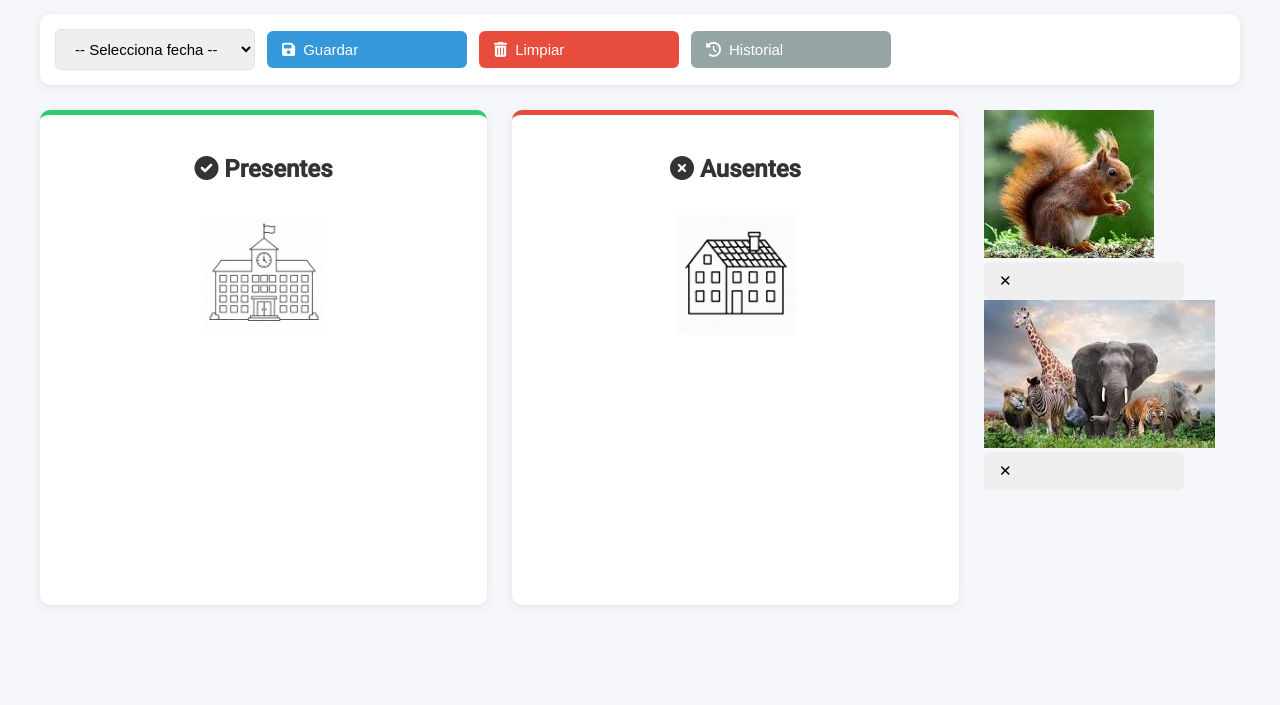
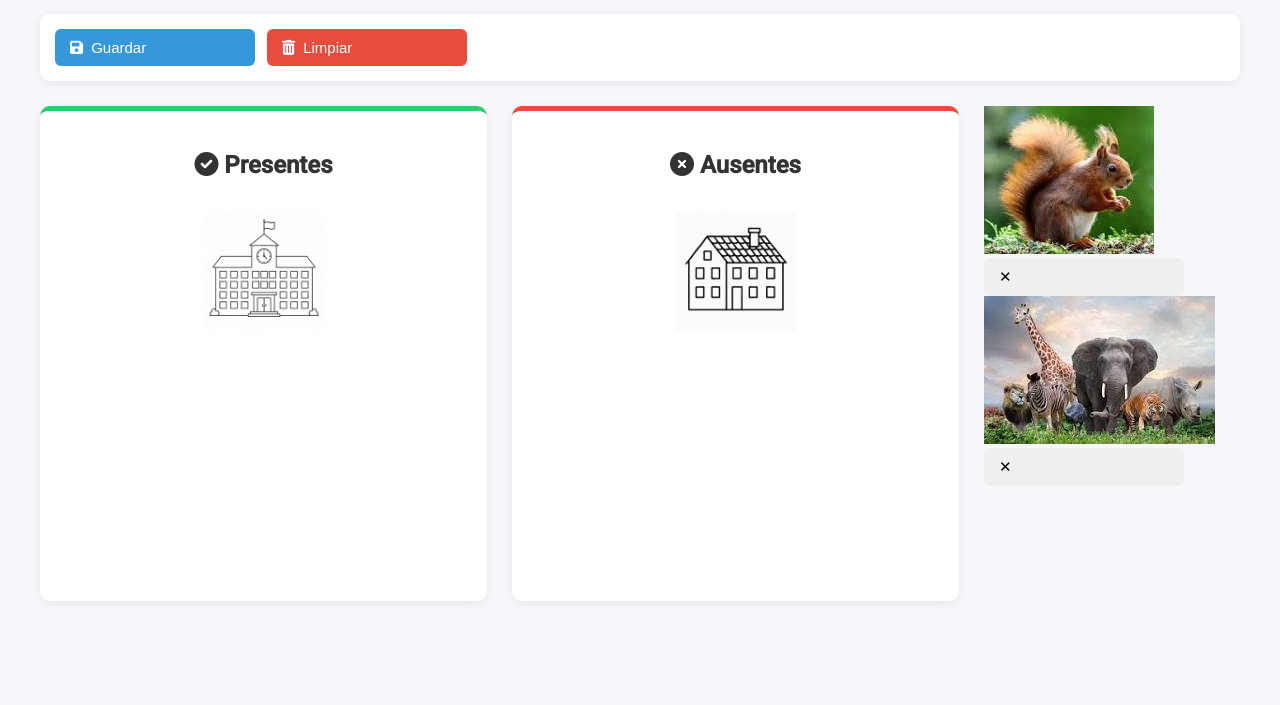
Before and after one commit to paulaartes/pagweb, a plain HTML site: page index.html in a window 1280 px wide. Shown: the part 95-800 px from the top of the page. Drawn offline with Linux system fonts and the light colour scheme; no server answers; files whose address does not match are found by name.

Commit message:
Update index.html

```diff
--- a/index.html
+++ b/index.html
@@ -116,17 +116,11 @@
   <h1><i class="fas fa-clipboard-check"></i> Registro de Asistencia</h1>
 
   <div class="controls">
-    <select id="fecha-select" onchange="cargarAsistencia(this.value)">
-      <option value="">-- Selecciona fecha --</option>
-    </select>
     <button class="btn-save" onclick="guardarAsistencia()">
       <i class="fas fa-save"></i> Guardar
     </button>
     <button class="btn-clear" onclick="limpiarTodo()">
       <i class="fas fa-trash-alt"></i> Limpiar
-    </button>
-    <button class="btn-history" onclick="mostrarDatos()">
-      <i class="fas fa-history"></i> Historial
     </button>
   </div>
 
```
